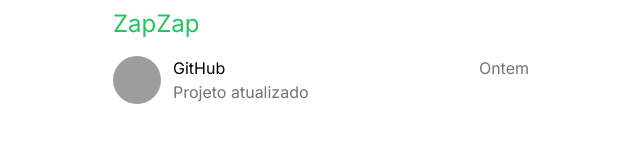
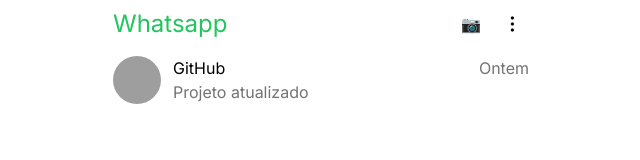
Before and after one commit to JoaoVLima/limadeveloper, a React (Vite) app: page / in a window 1280 px wide. Shown: the top 160 px of the page, without its empty margins (319-959 px from the left). Built offline with nearby package versions, Linux system fonts and the light colour scheme; grey boxes are pictures that could not be loaded; a web font is replaced by a local one.

Commit message:
max-width header

```diff
--- a/src/themes/zapzap/components/header.tsx
+++ b/src/themes/zapzap/components/header.tsx
@@ -2,12 +2,12 @@
 
 export function Header() {
     return (
-        <header className={'w-full select-none h-12 fixed top-0 px-4 py-2 text-black dark:text-white bg-white dark:bg-black'}>
+        <header className={'w-full max-w-md select-none h-12 fixed top-0 px-4 py-2 text-black dark:text-white bg-white dark:bg-black'}>
             <nav>
                 <ul className={'flex flex-row overflow-hidden truncate'}>
                     <li className={'basis-1/3 flex flex-row items-center justify-start'}>
                         <h1 className={'text-green-500 dark:text-white text-2xl bg-inherit'}>
-                            ZapZap
+                            Whatsapp
                         </h1>
                     </li>
                     <li className={'basis-2/3 flex flex-row items-center justify-end'}>
```
